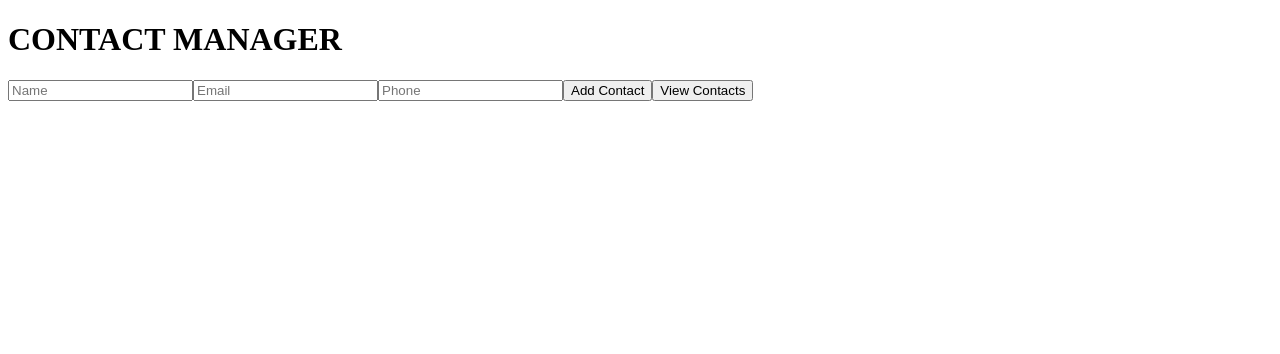
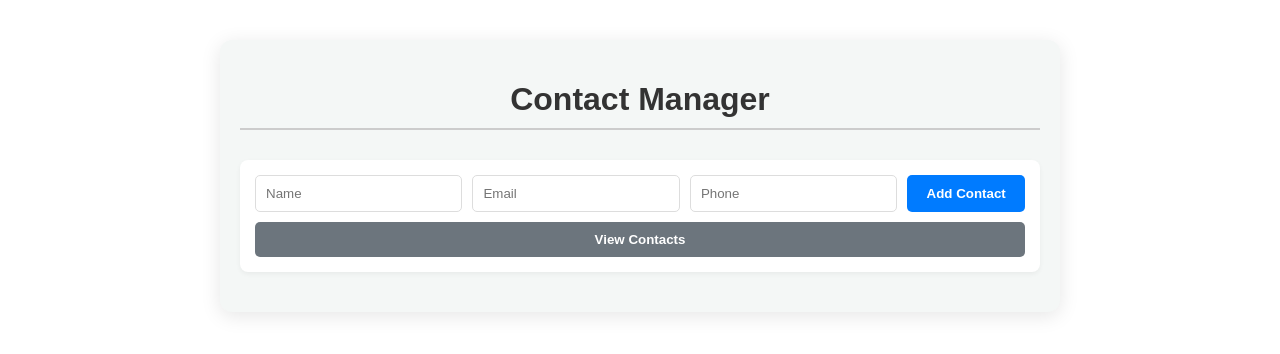
Before and after one commit to thamarai1809/RESTful_Contact_Manager, a React (Vite) app in the folder frontend-app/: page / in a window 1280 px wide. Shown: the top 354 px of the page. Built offline with nearby package versions, Linux system fonts and the light colour scheme.

Commit message:
Connected frontend to Render backend

```diff
--- a/frontend-app/src/App.jsx
+++ b/frontend-app/src/App.jsx
@@ -4,11 +4,8 @@ import React, { useState, useEffect } from "react";
 // We are hardcoding the confirmed Render URL to resolve the error.
 const API_URL = "https://restful-contact-manager01.onrender.com/api/contacts";
 
-// Helper components for icons (mimicking Lucide Icons for aesthetic reasons)
-const Search = ({ className }) => (<svg xmlns="http://www.w3.org/2000/svg" width="24" height="24" viewBox="0 0 24 24" fill="none" stroke="currentColor" strokeWidth="2" strokeLinecap="round" strokeLinejoin="round" className={className}><circle cx="11" cy="11" r="8"/><path d="m21 21-4.3-4.3"/></svg>);
-const Trash2 = ({ className }) => (<svg xmlns="http://www.w3.org/2000/svg" width="20" height="20" viewBox="0 0 24 24" fill="none" stroke="currentColor" strokeWidth="2" strokeLinecap="round" strokeLinejoin="round" className={className}><path d="M3 6h18"/><path d="M19 6v14c0 1-1 2-2 2H7c-1 0-2-1-2-2V6"/><path d="M10 11v6"/><path d="M14 11v6"/><path d="M13 6V4a1 1 0 0 0-1-1H9a1 1 0 0 0-1 1v2"/></svg>);
-const Edit = ({ className }) => (<svg xmlns="http://www.w3.org/2000/svg" width="20" height="20" viewBox="0 0 24 24" fill="none" stroke="currentColor" strokeWidth="2" strokeLinecap="round" strokeLinejoin="round" className={className}><path d="M17 3a2.85 2.83 0 0 1 4 4L7.5 20.5 2 22l1.5-5.5Z"/><path d="m15 5 4 4"/></svg>);
-
+// IMPORTANT: Do not use window.alert or window.confirm in the Canvas environment
+// (Note: window.confirm is currently used as a temporary, minimal confirmation substitute.)
 
 export default function App() {
   const [contacts, setContacts] = useState([]);
@@ -170,101 +167,214 @@ export default function App() {
     setForm({ name: "", email: "", phone: "" });
   };
 
-  // Tailwind CSS Class Definitions for Aesthetics
-  const containerClasses = "max-w-4xl mx-auto p-4 md:p-8 bg-gray-100 rounded-2xl shadow-2xl mt-10 font-sans";
-  const inputClasses = "w-full px-4 py-3 border border-gray-300 rounded-lg shadow-inner focus:outline-none focus:ring-2 focus:ring-blue-500 transition duration-150";
-  const buttonClasses = "w-full py-3 mt-4 text-white rounded-lg transition duration-200 shadow-md flex items-center justify-center";
-  const isFormDisabled = isLoading && !editing;
-
-  // Styles for the message box
-  const getMessageClasses = (type) => {
-    switch (type) {
-        case 'error':
-            return "bg-red-100 border-red-400 text-red-700";
-        case 'warning':
-            return "bg-yellow-100 border-yellow-400 text-yellow-700";
-        case 'success':
-        default:
-            return "bg-green-100 border-green-400 text-green-700";
+  // --- RESTORED INLINE STYLES ---
+  const styles = {
+    container: {
+      maxWidth: '800px',
+      margin: '40px auto',
+      padding: '20px',
+      backgroundColor: '#f4f7f6',
+      borderRadius: '12px',
+      boxShadow: '0 4px 20px rgba(0, 0, 0, 0.1)',
+      fontFamily: 'Arial, sans-serif',
+    },
+    title: {
+      textAlign: 'center',
+      color: '#333',
+      marginBottom: '30px',
+      borderBottom: '2px solid #ccc',
+      paddingBottom: '10px',
+    },
+    form: {
+      display: 'flex',
+      flexWrap: 'wrap',
+      gap: '10px',
+      marginBottom: '20px',
+      padding: '15px',
+      backgroundColor: '#fff',
+      borderRadius: '8px',
+      boxShadow: '0 2px 5px rgba(0, 0, 0, 0.05)',
+    },
+    input: {
+      flexGrow: 1,
+      padding: '10px',
+      borderRadius: '5px',
+      border: '1px solid #ddd',
+    },
+    button: {
+      padding: '10px 15px',
+      borderRadius: '5px',
+      border: 'none',
+      cursor: 'pointer',
+      transition: 'background-color 0.3s',
+      color: 'white',
+      fontWeight: 'bold',
+    },
+    buttonAdd: {
+      backgroundColor: '#007bff',
+      flexGrow: 1,
+    },
+    buttonUpdate: {
+      backgroundColor: '#28a745',
+      flexGrow: 1,
+    },
+    buttonCancel: {
+      backgroundColor: '#dc3545',
+      flexGrow: 1,
+    },
+    buttonToggle: {
+      backgroundColor: '#6c757d',
+      flexGrow: 1,
+    },
+    search: {
+      width: '100%',
+      padding: '10px',
+      borderRadius: '5px',
+      border: '1px solid #ddd',
+      marginBottom: '20px',
+    },
+    table: {
+      width: '100%',
+      borderCollapse: 'collapse',
+      marginTop: '20px',
+      backgroundColor: '#fff',
+      borderRadius: '8px',
+      overflow: 'hidden',
+      boxShadow: '0 2px 5px rgba(0, 0, 0, 0.05)',
+    },
+    th: {
+      padding: '12px',
+      backgroundColor: '#007bff',
+      color: 'white',
+      textAlign: 'left',
+    },
+    td: {
+      padding: '12px',
+      borderBottom: '1px solid #eee',
+    },
+    actionButton: {
+      marginRight: '8px',
+      padding: '5px 10px',
+      borderRadius: '4px',
+      border: 'none',
+      cursor: 'pointer',
+      fontSize: '14px',
+    },
+    buttonEdit: {
+      backgroundColor: '#ffc107',
+      color: '#333',
+    },
+    buttonDelete: {
+      backgroundColor: '#dc3545',
+      color: 'white',
+    },
+    pagination: {
+      display: 'flex',
+      justifyContent: 'center',
+      gap: '10px',
+      marginTop: '20px',
+    },
+    message: {
+      padding: '15px',
+      borderRadius: '5px',
+      marginBottom: '20px',
+      fontWeight: 'bold',
+    },
+    success: {
+      backgroundColor: '#d4edda',
+      color: '#155724',
+      border: '1px solid #c3e6cb',
+    },
+    error: {
+      backgroundColor: '#f8d7da',
+      color: '#721c24',
+      border: '1px solid #f5c6cb',
+    },
+    warning: {
+      backgroundColor: '#fff3cd',
+      color: '#856404',
+      border: '1px solid #ffeeba',
     }
   };
 
+  const isFormDisabled = isLoading && !editing;
+
+  // Helper to determine message style
+  const getMessageStyle = (type) => {
+    switch (type) {
+        case 'error': return styles.error;
+        case 'warning': return styles.warning;
+        case 'success':
+        default: return styles.success;
+    }
+  };
 
   return (
-    <div className={containerClasses}>
-      <h1 className="text-4xl font-extrabold text-center text-gray-900 mb-8 tracking-wider">
-        CONTACT MANAGER
-      </h1>
+    <div style={styles.container}>
+      <h1 style={styles.title}>Contact Manager</h1>
 
-      {/* Message Display */}
+      {/* Message Display (Restored Old UI Style) */}
       {message && (
-        <div className={`border px-4 py-3 rounded relative mb-4 ${getMessageClasses(message.type)}`} role="alert">
-            <p className="font-bold">
-              {message.type === 'error' ? 'Error:' : message.type === 'warning' ? 'Warning:' : 'Success:'}
-            </p>
-            <span className="block sm:inline ml-2">{message.text}</span>
+        <div style={{ ...styles.message, ...getMessageStyle(message.type) }}>
+          {message.text}
         </div>
       )}
 
-      <div className="space-y-4">
+      <div style={styles.form}>
         <input
           type="text"
           placeholder="Name"
           value={form.name}
           onChange={(e) => setForm({ ...form, name: e.target.value })}
-          className={inputClasses}
           disabled={isFormDisabled}
+          style={styles.input}
         />
         <input
           type="email"
           placeholder="Email"
           value={form.email}
           onChange={(e) => setForm({ ...form, email: e.target.value })}
-          className={inputClasses}
           disabled={isFormDisabled}
+          style={styles.input}
         />
         <input
           type="tel"
           placeholder="Phone"
           value={form.phone}
           onChange={(e) => setForm({ ...form, phone: e.target.value })}
-          className={inputClasses}
           disabled={isFormDisabled}
+          style={styles.input}
         />
 
         {editing ? (
-          <div className="flex space-x-4">
+          <>
             <button
-                className={`${buttonClasses} bg-blue-600 hover:bg-blue-700 focus:ring-blue-500 w-1/2`}
+              style={{...styles.button, ...styles.buttonUpdate}}
               onClick={handleUpdate}
               disabled={isLoading}
             >
-              {isLoading ? (
-                <div className="animate-spin rounded-full h-5 w-5 border-b-2 border-white"></div>
-              ) : "Update Contact"}
+              {isLoading ? "Updating..." : "Update Contact"}
             </button>
             <button
-                className={`${buttonClasses} bg-gray-500 hover:bg-gray-600 focus:ring-gray-400 w-1/2`}
+              style={{...styles.button, ...styles.buttonCancel}}
               onClick={handleCancelEdit}
               disabled={isLoading}
             >
               Cancel
             </button>
-          </div>
+          </>
         ) : (
           <button
-            className={`${buttonClasses} bg-green-600 hover:bg-green-700 focus:ring-green-500`}
+            style={{...styles.button, ...styles.buttonAdd}}
             onClick={handleAdd}
             disabled={isLoading}
           >
-            {isLoading ? (
-                <div className="animate-spin rounded-full h-5 w-5 border-b-2 border-white"></div>
-            ) : "Add Contact"}
+            {isLoading ? "Adding..." : "Add Contact"}
           </button>
         )}
 
         <button
-          className={`${buttonClasses} bg-blue-800 hover:bg-blue-900 focus:ring-blue-600`}
+          style={{...styles.button, ...styles.buttonToggle}}
           onClick={() => setShowContacts(!showContacts)}
           disabled={isLoading}
         >
@@ -273,10 +383,8 @@ export default function App() {
       </div>
 
       {showContacts && (
-        <div className="mt-8">
+        <>
           {/* Search Bar */}
-          <div className="relative mb-4">
-            <Search className="absolute left-3 top-1/2 transform -translate-y-1/2 h-5 w-5 text-gray-400" />
           <input
             type="text"
             placeholder="Search by Name"
@@ -285,57 +393,49 @@ export default function App() {
               setSearch(e.target.value);
               setCurrentPage(1);
             }}
-              className={`${inputClasses} pl-10`}
+            style={styles.search}
             disabled={isLoading}
           />
-          </div>
 
           {/* Contacts Table */}
-          <div className="overflow-x-auto shadow-xl rounded-lg">
           {isLoading && contacts.length === 0 ? (
-                <div className="text-center py-6 text-gray-500 bg-white">
-                    <div className="animate-spin rounded-full h-8 w-8 border-b-2 border-blue-500 inline-block mr-2"></div>
-                    Loading contacts...
-                </div>
+            <div style={{textAlign: 'center', padding: '20px'}}>Loading contacts...</div>
           ) : (
-                <table className="min-w-full bg-white border-collapse">
+            <table style={styles.table}>
               <thead>
-                      <tr className="bg-gray-800 text-white text-left text-sm font-semibold tracking-wider">
-                        <th className="p-4 rounded-tl-lg">Name</th>
-                        <th className="p-4">Email</th>
-                        <th className="p-4">Phone</th>
-                        <th className="p-4 rounded-tr-lg text-center">Actions</th>
+                <tr>
+                  <th style={styles.th}>Name</th>
+                  <th style={styles.th}>Email</th>
+                  <th style={styles.th}>Phone</th>
+                  <th style={styles.th}>Actions</th>
                 </tr>
               </thead>
               <tbody>
                 {contacts.length > 0 ? (
                   contacts.map((c) => (
-                          // Use Mongoose _id for key and operations
-                          <tr key={c._id} className="border-t border-gray-200 hover:bg-gray-50 transition duration-150">
-                            <td className="p-4">{c.name}</td>
-                            <td className="p-4">{c.email}</td>
-                            <td className="p-4">{c.phone}</td>
-                            <td className="p-4 text-center whitespace-nowrap">
+                    <tr key={c._id}>
+                      <td style={styles.td}>{c.name}</td>
+                      <td style={styles.td}>{c.email}</td>
+                      <td style={styles.td}>{c.phone}</td>
+                      <td style={styles.td}>
                         <button
+                          style={{...styles.actionButton, ...styles.buttonEdit}}
                           onClick={() => handleEdit(c)}
-                                className="text-blue-600 hover:text-blue-800 transition duration-150 mr-3 p-1 rounded hover:bg-blue-100"
-                                title="Edit"
                         >
-                                <Edit className="inline-block" />
+                          Edit
                         </button>
                         <button
-                                onClick={() => handleDelete(c._id)} // Use _id here
-                                className="text-red-600 hover:text-red-800 transition duration-150 p-1 rounded hover:bg-red-100"
-                                title="Delete"
+                          style={{...styles.actionButton, ...styles.buttonDelete}}
+                          onClick={() => handleDelete(c._id)}
                         >
-                                <Trash2 className="inline-block" />
+                          Delete
                         </button>
                       </td>
                     </tr>
                   ))
                 ) : (
                   <tr>
-                          <td colSpan="4" className="text-center py-6 text-gray-500">
+                    <td colSpan="4" style={{ textAlign: "center", padding: '12px' }}>
                       No contacts found.
                     </td>
                   </tr>
@@ -343,15 +443,14 @@ export default function App() {
               </tbody>
             </table>
           )}
-          </div>
 
           {/* Pagination */}
           {totalPages > 1 && (
-            <div className="flex justify-center space-x-2 mt-6">
+            <div style={styles.pagination}>
               <button
+                style={styles.button}
                 onClick={() => setCurrentPage((prev) => Math.max(prev - 1, 1))}
                 disabled={currentPage === 1 || isLoading}
-                className="px-4 py-2 text-sm font-medium text-gray-700 bg-white border border-gray-300 rounded-lg hover:bg-gray-100 disabled:opacity-50"
               >
                 Previous
               </button>
@@ -359,12 +458,12 @@ export default function App() {
               {[...Array(totalPages)].map((_, i) => (
                 <button
                   key={i + 1}
+                  style={{
+                    ...styles.button,
+                    backgroundColor: currentPage === i + 1 ? '#0056b3' : '#ddd',
+                    color: currentPage === i + 1 ? 'white' : '#333',
+                  }}
                   onClick={() => setCurrentPage(i + 1)}
-                  className={`px-4 py-2 text-sm font-medium rounded-lg transition duration-150 ${
-                    currentPage === i + 1
-                      ? "bg-blue-600 text-white shadow-md"
-                      : "text-gray-700 bg-white border border-gray-300 hover:bg-gray-100"
-                  }`}
                   disabled={isLoading}
                 >
                   {i + 1}
@@ -372,17 +471,17 @@ export default function App() {
               ))}
 
               <button
+                style={styles.button}
                 onClick={() =>
                   setCurrentPage((prev) => Math.min(prev + 1, totalPages))
                 }
                 disabled={currentPage === totalPages || isLoading}
-                className="px-4 py-2 text-sm font-medium text-gray-700 bg-white border border-gray-300 rounded-lg hover:bg-gray-100 disabled:opacity-50"
               >
                 Next
               </button>
             </div>
           )}
-        </div>
+        </>
       )}
     </div>
   );
```
Lines whose indentation alone changed are shown as unchanged.
